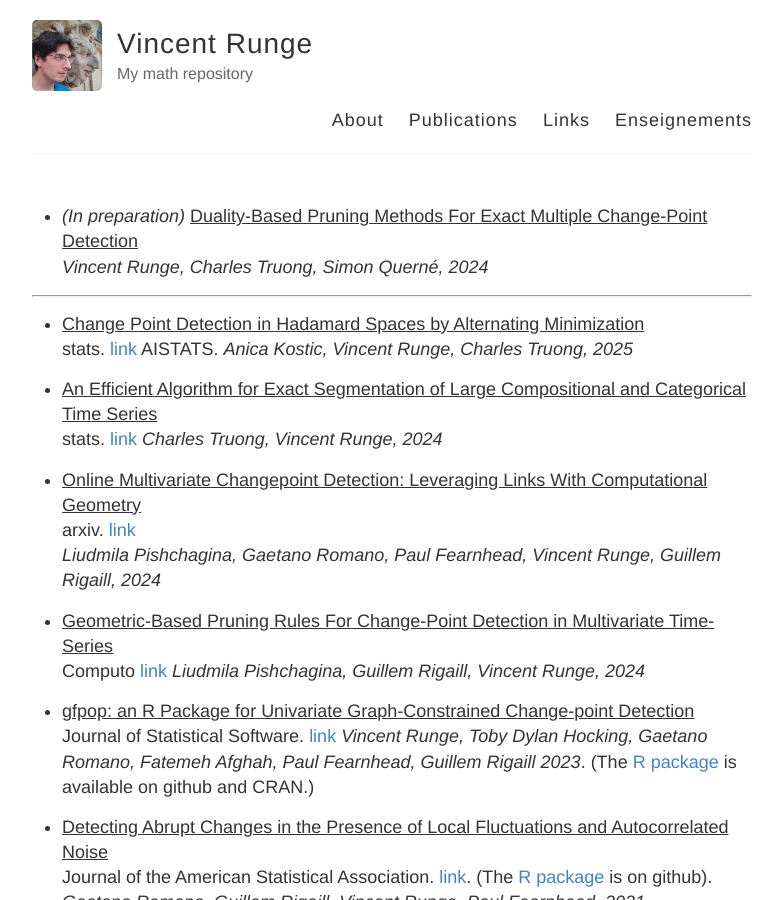
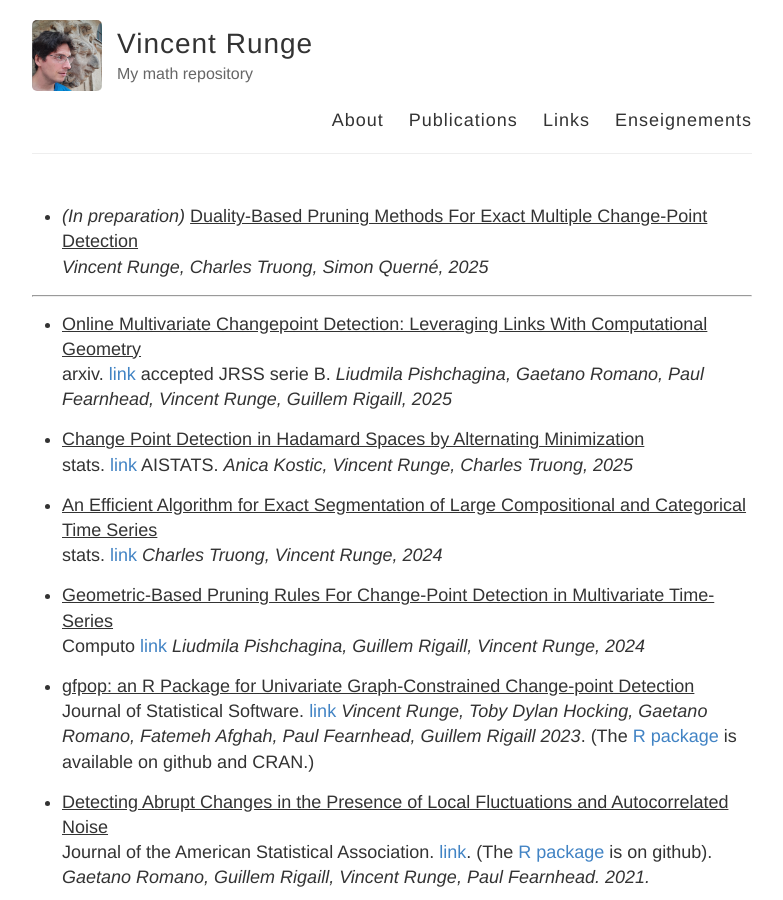
Before and after one commit to vincentrunge/vincentrunge.github.io, a Jekyll site: the page built from Publications.md, in a window 1280 px wide and 900 px high. Shown: the whole window, without its empty margins (248-1031 px from the left). Built offline with Jekyll 4.4.1, drawn with Linux system fonts in a browser that asks for light colours; some of the changed lines change nothing that is shown.

Commit message:
Update Publications.md

```diff
--- a/Publications.md
+++ b/Publications.md
@@ -6,9 +6,13 @@ permalink: /Publications/
 
 
 * *(In preparation)* <u>Duality-Based Pruning Methods For Exact Multiple Change-Point Detection</u>
-*Vincent Runge, Charles Truong, Simon Querné, 2024*
+*Vincent Runge, Charles Truong, Simon Querné, 2025*
 
 _ _ _
+
+* <u>Online Multivariate Changepoint Detection: Leveraging Links With Computational Geometry</u>
+arxiv. [link](https://arxiv.org/abs/2311.01174)
+accepted JRSS serie B. *Liudmila Pishchagina, Gaetano Romano, Paul Fearnhead, Vincent Runge, Guillem Rigaill, 2025*
 
 * <u>Change Point Detection in Hadamard Spaces by Alternating Minimization</u>
 stats. [link](https://openreview.net/forum?id=Leyh3mDyof)
@@ -17,10 +21,6 @@ AISTATS. *Anica Kostic, Vincent Runge, Charles Truong, 2025*
 * <u>An Efficient Algorithm for Exact Segmentation of Large Compositional and Categorical Time Series</u>
 stats. [link](http://dx.doi.org/10.1002/sta4.70012)
 *Charles Truong, Vincent Runge, 2024*
-
-* <u>Online Multivariate Changepoint Detection: Leveraging Links With Computational Geometry</u>
-arxiv. [link](https://arxiv.org/abs/2311.01174)
-*Liudmila Pishchagina, Gaetano Romano, Paul Fearnhead, Vincent Runge, Guillem Rigaill, 2024*
 
 * <u>Geometric-Based Pruning Rules For Change-Point Detection in Multivariate Time-Series</u>
 Computo [link](https://openreview.net/pdf/e64991a58e37bf3171dd9b03a4248dfc1f283167.pdf)
```
